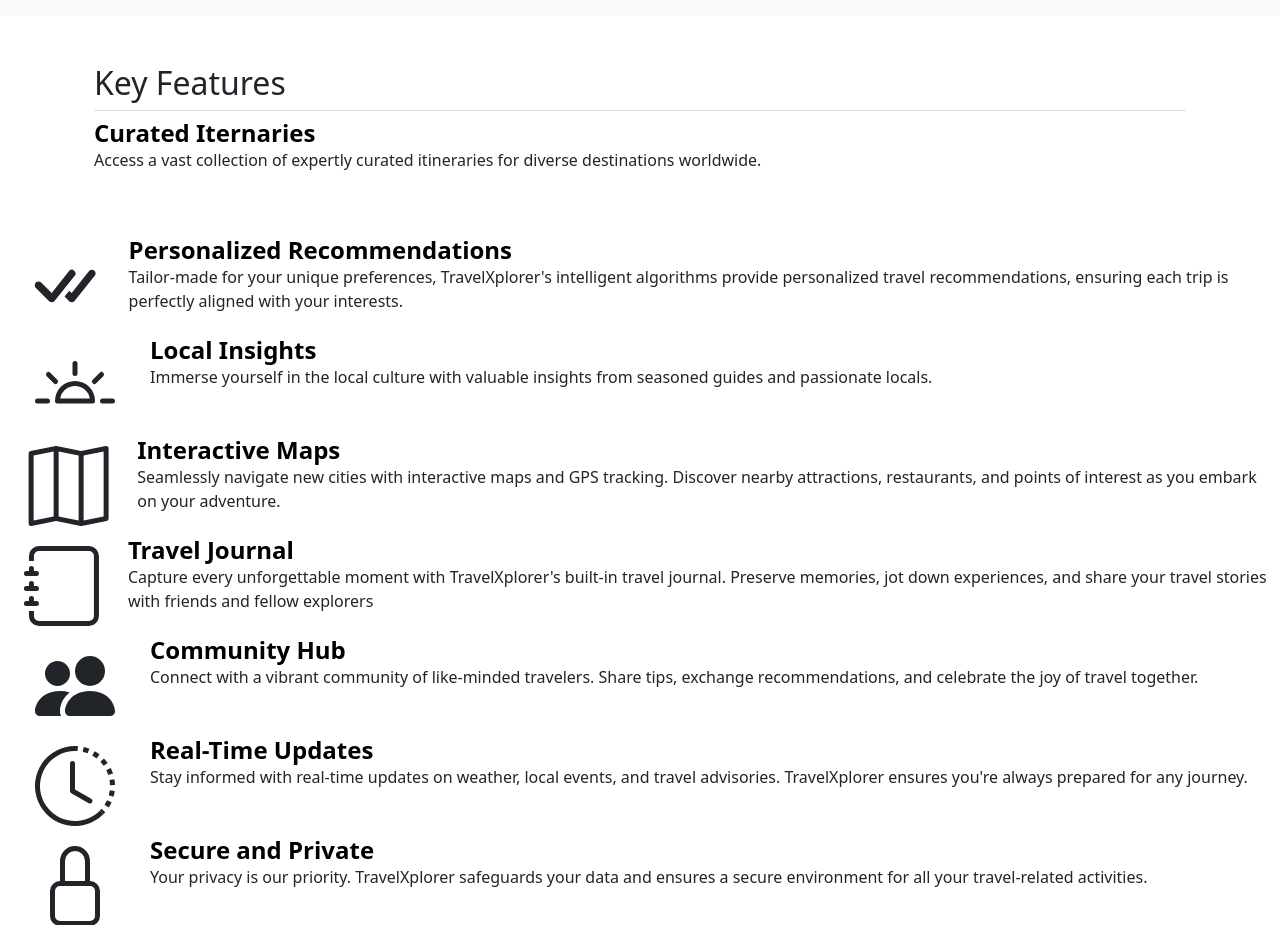
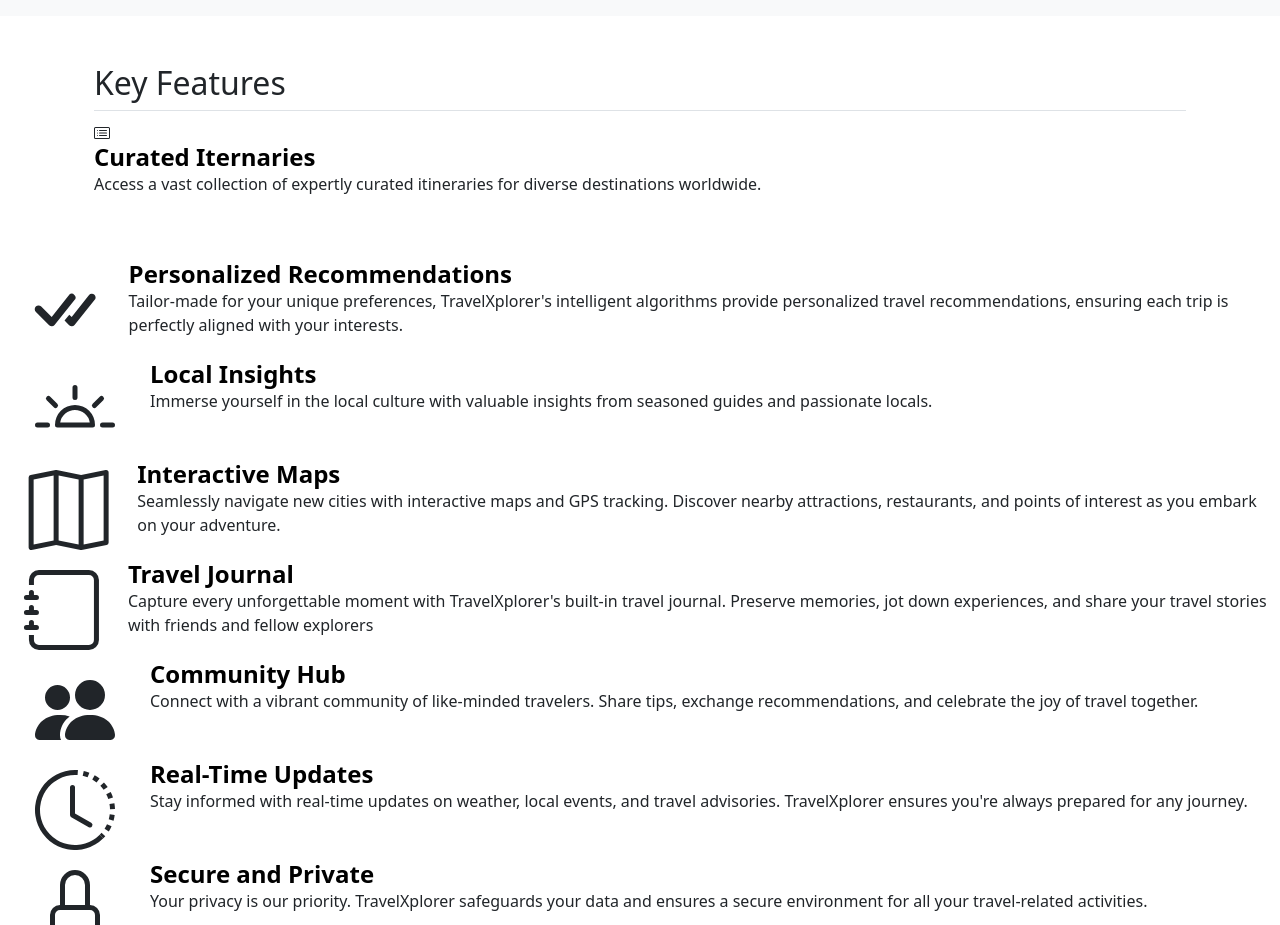
Before and after one commit to yasser8283/TravelXplorer., a plain HTML site: page index.html in a window 1280 px wide. Shown: the part 1060-1985 px from the top of the page. Drawn offline with nearby package versions, Linux system fonts and the light colour scheme.

Commit message:
Update index.html

```diff
--- a/index.html
+++ b/index.html
@@ -63,7 +63,10 @@
   <section id="key-features">
     <div class="container px-4 py-5" id="icon-grid">
       <h2 class="pb-2 border-bottom">Key Features</h2>
-
+<svg xmlns="http://www.w3.org/2000/svg" width="16" height="16" fill="currentColor" class="bi bi-card-list" viewBox="0 0 16 16">
+  <path d="M14.5 3a.5.5 0 0 1 .5.5v9a.5.5 0 0 1-.5.5h-13a.5.5 0 0 1-.5-.5v-9a.5.5 0 0 1 .5-.5h13zm-13-1A1.5 1.5 0 0 0 0 3.5v9A1.5 1.5 0 0 0 1.5 14h13a1.5 1.5 0 0 0 1.5-1.5v-9A1.5 1.5 0 0 0 14.5 2h-13z"/>
+  <path d="M5 8a.5.5 0 0 1 .5-.5h7a.5.5 0 0 1 0 1h-7A.5.5 0 0 1 5 8zm0-2.5a.5.5 0 0 1 .5-.5h7a.5.5 0 0 1 0 1h-7a.5.5 0 0 1-.5-.5zm0 5a.5.5 0 0 1 .5-.5h7a.5.5 0 0 1 0 1h-7a.5.5 0 0 1-.5-.5zm-1-5a.5.5 0 1 1-1 0 .5.5 0 0 1 1 0zM4 8a.5.5 0 1 1-1 0 .5.5 0 0 1 1 0zm0 2.5a.5.5 0 1 1-1 0 .5.5 0 0 1 1 0z"/>
+</svg>
 
           <div>
             <h3 class="fw-bold mb-0 fs-4 text-body-emphasis">Curated Iternaries</h3>
```
